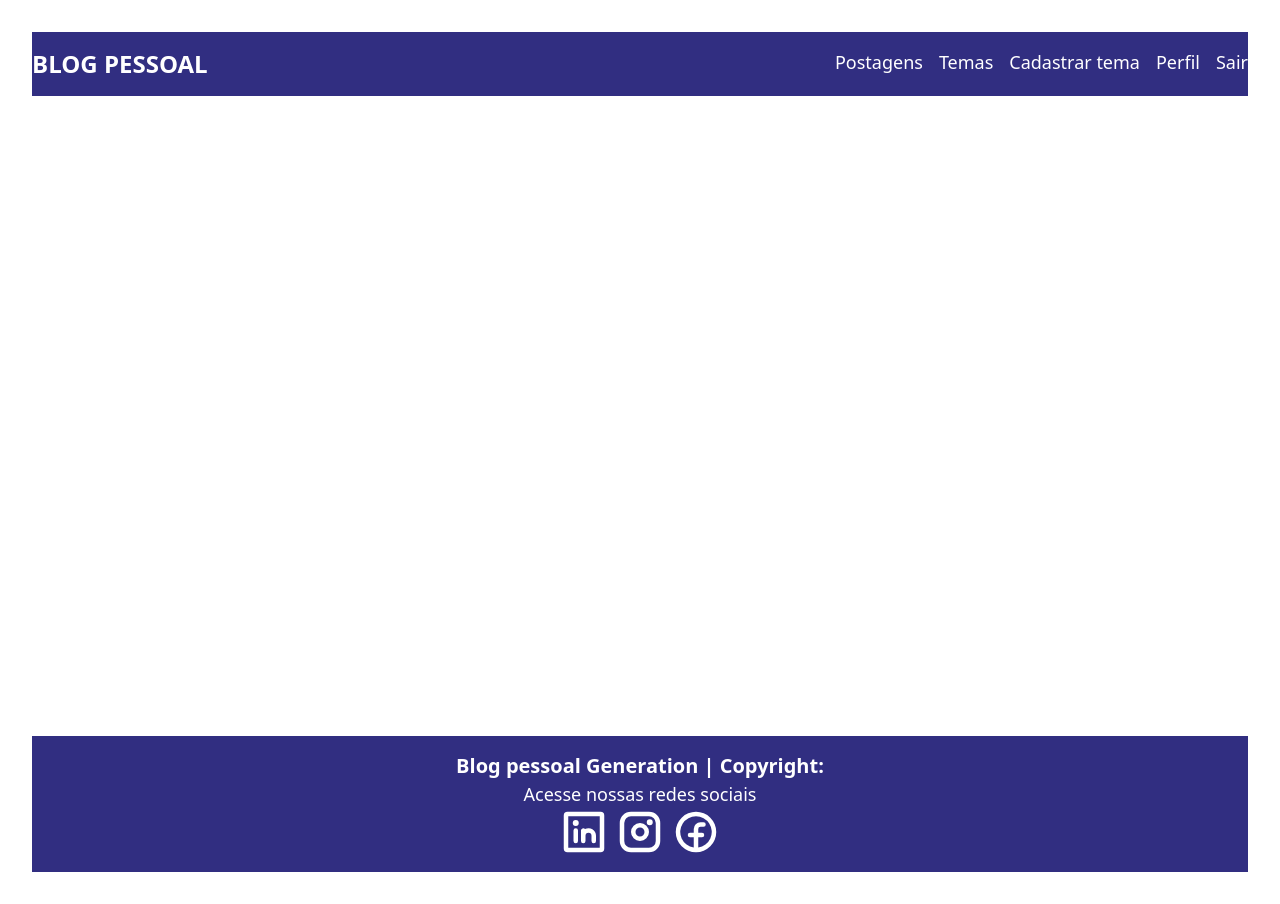
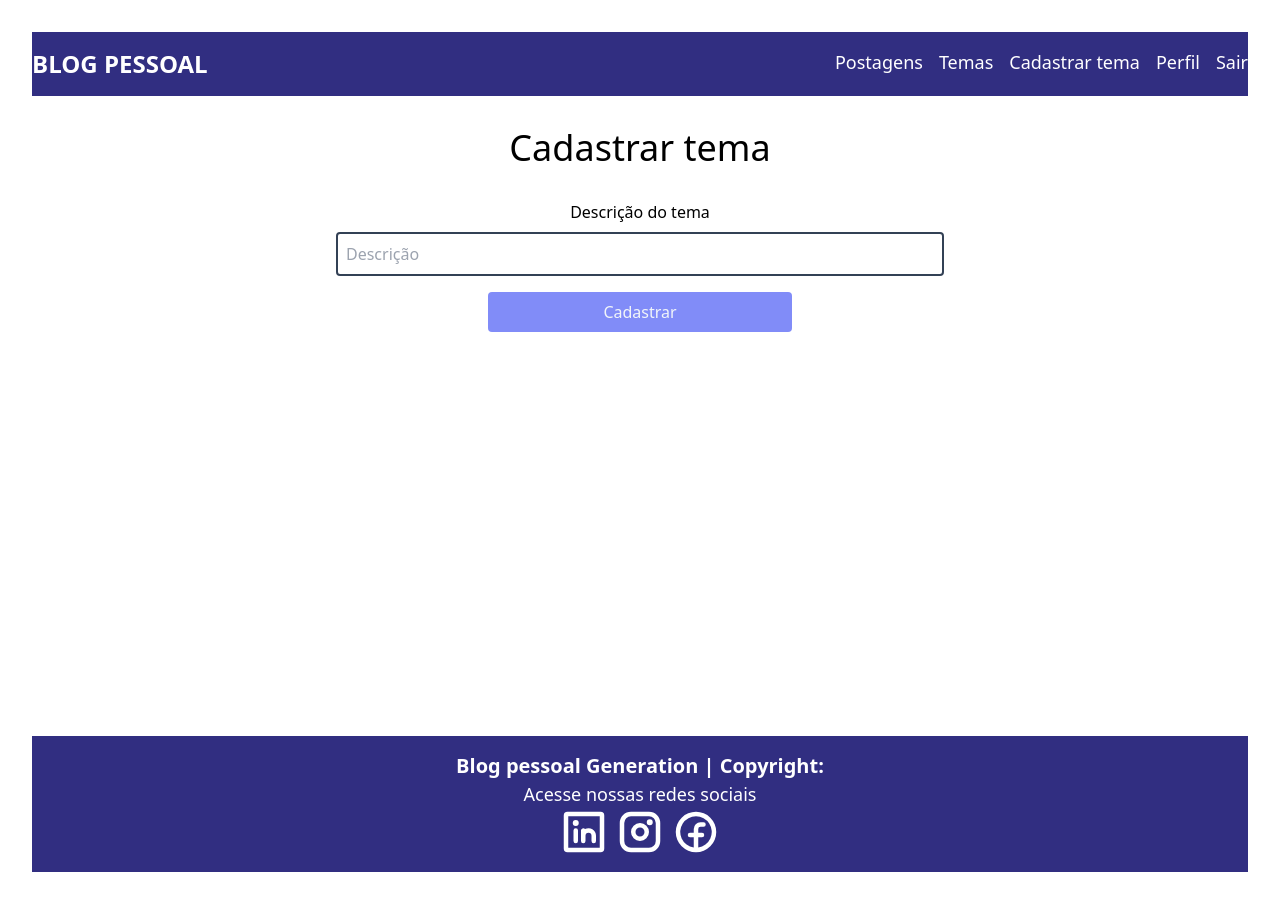
Before and after one commit to vmendesdev/frontend-blogpessoal, a React (Vite) app: page /cadastroTema in a window 1280 px wide. Built offline with nearby package versions, Linux system fonts and the light colour scheme.

Commit message:
Construindo o componente de FormularioTema

```diff
--- a/src/App.tsx
+++ b/src/App.tsx
@@ -1,6 +1,7 @@
 import React from 'react';
 import './App.css';
 
+import NavBar from './components/navbar/NavBar';
 import Footer from './components/footer/Footer';
 import { BrowserRouter, Route, Routes } from 'react-router-dom';
 import Login from './paginas/login/Login';
@@ -8,7 +9,7 @@
 import Home from './paginas/home/Home';
 import { AuthProvider } from './contexts/AuthContext';
 import ListaTemas from './components/temas/listaTemas/ListaTemas';
-import NavBar from './components/navbar/NavBar';
+import FormularioTema from './components/temas/formularioTema/FormularioTema';
 
 
 function App() {
@@ -24,6 +25,9 @@
               <Route path="/cadastro" element={<Cadastro />} />
               <Route path="/home" element={<Home />} />
               <Route path="/temas" element={<ListaTemas />} />
+              <Route path="/cadastroTema" element={<FormularioTema />} />
+              <Route path="/editarTema/:id" element={<FormularioTema />} />
+
             </Routes>
           </div>
           <Footer />
--- /dev/null
+++ b/src/components/temas/formularioTema/FormularioTema.tsx
@@ -0,0 +1,36 @@
+import React from 'react';
+
+
+
+function FormularioTema() {
+
+
+    return (
+        <div className="container flex flex-col items-center justify-center mx-auto">
+            <h1 className="text-4xl text-center my-8">
+                Cadastrar tema
+            </h1>
+
+            <form className="w-1/2 flex flex-col gap-4" >
+                <div className="flex flex-col gap-2">
+                    <label htmlFor="descricao">Descrição do tema</label>
+                    <input
+                        type="text"
+                        placeholder="Descrição"
+                        name='descricao'
+                        className="border-2 border-slate-700 rounded p-2"
+
+                    />
+                </div>
+                <button
+                    className="rounded text-slate-100 bg-indigo-400 hover:bg-indigo-800 w-1/2 py-2 mx-auto block"
+                    type="submit"
+                >
+                    Cadastrar
+                </button>
+            </form>
+        </div>
+    );
+}
+
+export default FormularioTema;
```
